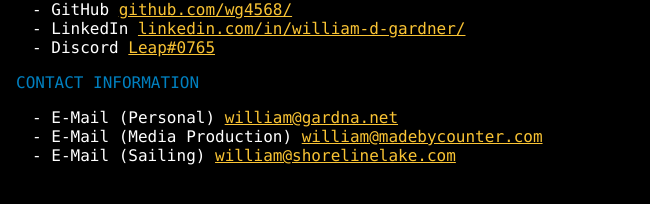
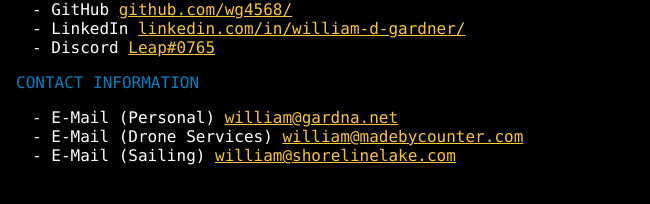
Before and after one commit to wg4568/gardna.net, a Jekyll site: the page built from contact.md, in a window 1280 px wide. Shown: the part 235-439 px from the top of the page, without its empty margins (0-650 px from the left). Built offline with Jekyll 4.4.1, drawn with Linux system fonts in a browser that asks for light colours.

Commit message:
Changed contact email wording

```diff
--- a/contact.md
+++ b/contact.md
@@ -10,5 +10,5 @@
 
 # Contact Information
 - E-Mail (Personal) [william@gardna.net](mailto:william@gardna.net)
-- E-Mail (Media Production) [william@madebycounter.com](mailto:william@madebycounter.com)
+- E-Mail (Drone Services) [william@madebycounter.com](mailto:william@madebycounter.com)
 - E-Mail (Sailing) [william@shorelinelake.com](mailto:william@shorelinelake.com)
```
